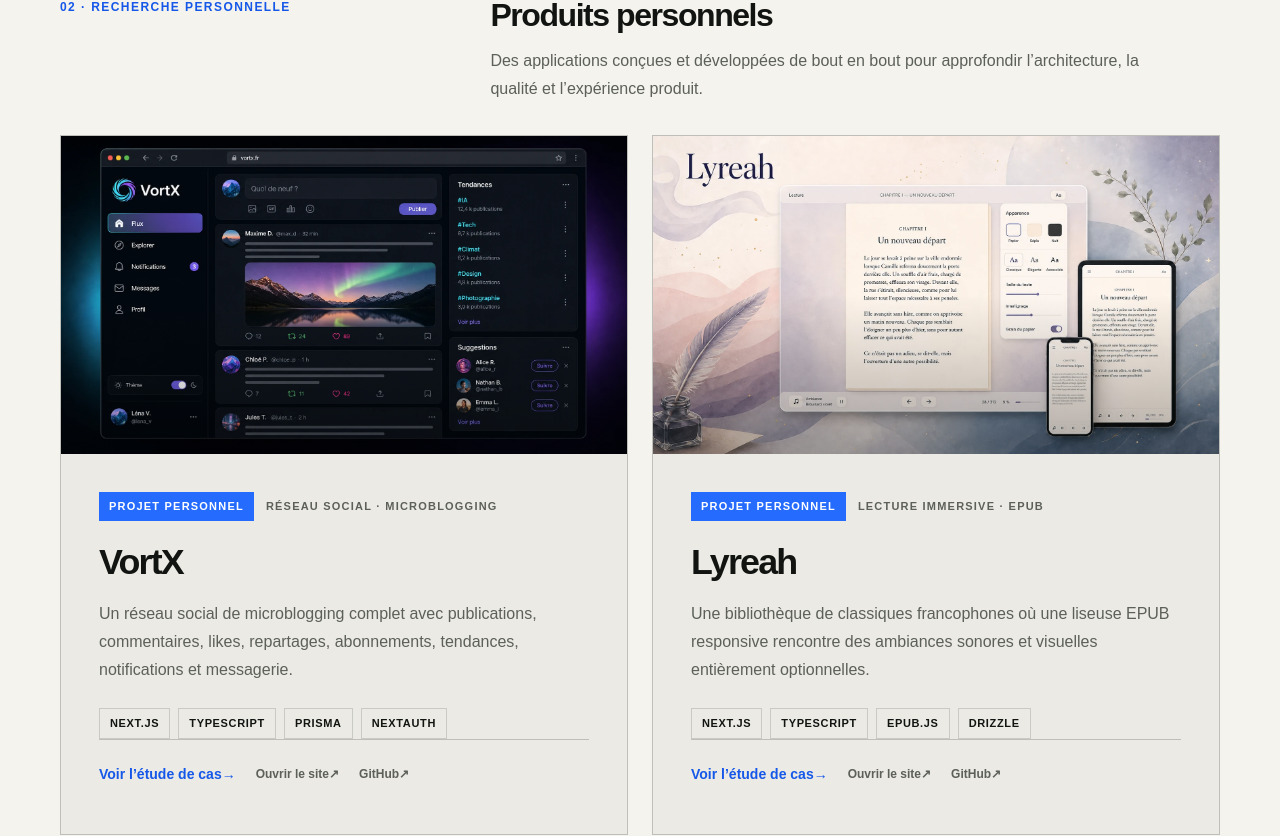
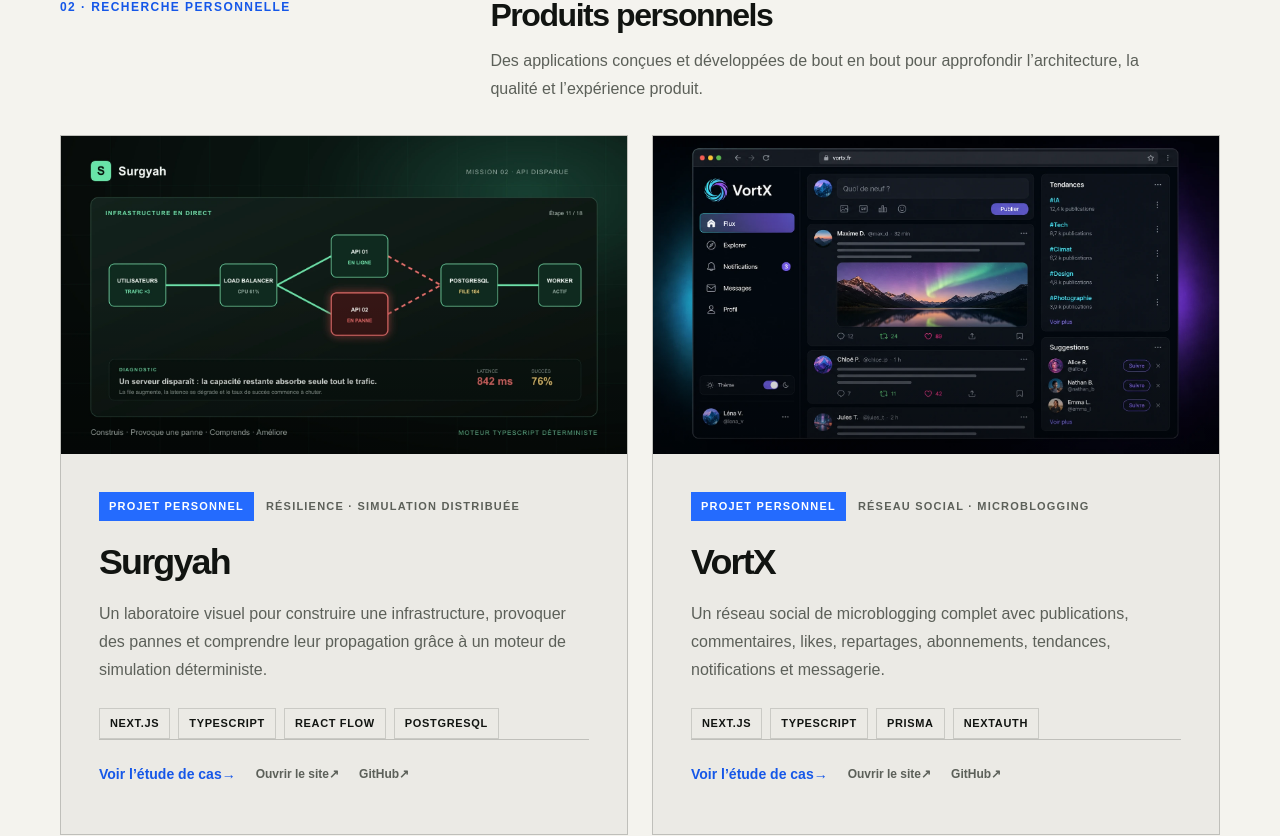
Before and after one commit to BastienAuT/portfolio-bastien-nextjs, a Next.js app: page / in a window 1280 px wide. Shown: the part 4372-5208 px from the top of the page. Built offline with nearby package versions, Linux system fonts and the light colour scheme; no server answers; a web font is replaced by a local one.

Commit message:
feat: ajouter le projet Surgyah

```diff
--- a/src/components/projets/Projets.jsx
+++ b/src/components/projets/Projets.jsx
@@ -9,8 +9,8 @@ import { localizeProjects } from "@/src/data/projects.en";
 import { localePath } from "@/src/lib/i18n";
 
 const copy = {
-  fr: { caseStudy: "Voir l’étude de cas", open: "Ouvrir le site", tech: "Technologies utilisées pour", openAria: "Ouvrir le site", repoAria: "Ouvrir le dépôt GitHub de", recent: "Travaux récents", title: "Projets sélectionnés", intro: "Deux réalisations menées en contexte professionnel et trois produits personnels conçus de bout en bout, dont Cyclone présenté ci-dessus.", proEyebrow: "01 · Contexte professionnel", proTitle: "Réalisations professionnelles", proDescription: "Des fonctionnalités livrées dans un cadre de travail réel, avec un périmètre précis et des contraintes produit existantes.", personalEyebrow: "02 · Recherche personnelle", personalTitle: "Produits personnels", personalDescription: "Des applications conçues et développées de bout en bout pour approfondir l’architecture, la qualité et l’expérience produit." },
-  en: { caseStudy: "View case study", open: "Open website", tech: "Technologies used for", openAria: "Open the website", repoAria: "Open the GitHub repository for", recent: "Recent work", title: "Selected projects", intro: "Two projects delivered in a professional setting and three personal products designed and built end to end, including Cyclone above.", proEyebrow: "01 · Professional context", proTitle: "Professional work", proDescription: "Features delivered in a real work environment, within a defined scope and existing product constraints.", personalEyebrow: "02 · Personal exploration", personalTitle: "Personal products", personalDescription: "Applications designed and developed end to end to deepen my work on architecture, quality, and product experience." },
+  fr: { caseStudy: "Voir l’étude de cas", open: "Ouvrir le site", tech: "Technologies utilisées pour", openAria: "Ouvrir le site", repoAria: "Ouvrir le dépôt GitHub de", recent: "Travaux récents", title: "Projets sélectionnés", intro: "Deux réalisations menées en contexte professionnel et quatre produits personnels conçus de bout en bout, dont Cyclone présenté ci-dessus.", proEyebrow: "01 · Contexte professionnel", proTitle: "Réalisations professionnelles", proDescription: "Des fonctionnalités livrées dans un cadre de travail réel, avec un périmètre précis et des contraintes produit existantes.", personalEyebrow: "02 · Recherche personnelle", personalTitle: "Produits personnels", personalDescription: "Des applications conçues et développées de bout en bout pour approfondir l’architecture, la qualité et l’expérience produit." },
+  en: { caseStudy: "View case study", open: "Open website", tech: "Technologies used for", openAria: "Open the website", repoAria: "Open the GitHub repository for", recent: "Recent work", title: "Selected projects", intro: "Two projects delivered in a professional setting and four personal products designed and built end to end, including Cyclone above.", proEyebrow: "01 · Professional context", proTitle: "Professional work", proDescription: "Features delivered in a real work environment, within a defined scope and existing product constraints.", personalEyebrow: "02 · Personal exploration", personalTitle: "Personal products", personalDescription: "Applications designed and developed end to end to deepen my work on architecture, quality, and product experience." },
 };
 
 const ProjectCard = ({ project, locale, t }) => {
--- a/src/data/projects.en.js
+++ b/src/data/projects.en.js
@@ -17,6 +17,27 @@ const projectTranslations = {
       { label: "Real time", title: "Shared state", description: "Messages, presence, and conversations update without reloads, with private channels aligned with each member’s permissions." },
       { label: "Architecture", title: "Clear boundaries", description: "Authentication, data, and media transport remain decoupled so that each layer has a focused responsibility." },
       { label: "Product", title: "A complete experience", description: "The journey covers creating a space, chatting, moderation, and moving naturally from text to audio or video." },
+    ],
+  },
+  surgyah: {
+    kindLabel: "Personal project",
+    category: "Resilience · Distributed simulation",
+    summary: "A visual lab for building an infrastructure, triggering failures, and understanding how they propagate through a deterministic simulation engine.",
+    scope: "An open-source personal project designed as an architecture and technical-learning demonstration. The public demo runs in the browser, while the repository provides a complete distributed mode through Docker.",
+    role: "Product design, architecture, and full-stack development",
+    contribution: "I designed the guided journey, infrastructure canvas, simulation engine, diagnostics, and run comparison, along with the optional distributed architecture and its documentation.",
+    context: "Failures in a distributed architecture are difficult to explain with a static diagram: local saturation can fill a queue, slow a dependency, and then degrade the entire user journey. Surgyah turns those invisible relationships into an interactive, progressive experience.",
+    challenge: "Model capacity, queues, dependencies, and incidents faithfully enough to produce useful outcomes while keeping every consequence understandable to someone discovering resilience.",
+    approach: "I isolated a pure TypeScript engine that compiles the graph and computes each state without relying on system time or an external service. Three guided missions apply a traffic spike, an API outage, and a PostgreSQL failure; the interface displays their propagation, metrics, and causal chain live.",
+    tradeoffs: "The public demo runs the engine in the browser to remain immediate, free, and self-contained, but it does not persist runs. The same engine can also run in a Docker architecture where Next.js records runs, Redis Streams feeds a Bun worker, and SSE streams results.",
+    result: "The live version lets users edit an infrastructure, run 18 deterministic steps, track CPU, queues, latency, and success rate, and compare two runs before and after an improvement. The repository also documents and tests the distributed PostgreSQL, Redis, and worker journey.",
+    limitations: "The browser demo does not retain canvas positions or history after closing. In distributed mode, recovery after a worker crash and pause or stop commands are not yet part of the MVP.",
+    nextStep: "Persist the canvas layout and comparison history, then add interrupted-run recovery and checkpoints to distributed mode.",
+    technologies: ["Next.js", "TypeScript", "React Flow", "PostgreSQL", "Redis", "Bun", "Docker"],
+    highlights: [
+      { label: "Simulation", title: "A deterministic engine", description: "Each tick starts from the same state and events to produce a reproducible result that can be tested without an external API or AI." },
+      { label: "Learning", title: "From failure to impact", description: "The graph, metrics, and causal chain connect a technical incident to its concrete consequences for the user." },
+      { label: "Architecture", title: "Two modes, one engine", description: "The self-contained demo shares its computation core with a distributed journey combining PostgreSQL, Redis Streams, a Bun worker, and SSE." },
     ],
   },
   jetscanner: {
--- a/src/data/projects.js
+++ b/src/data/projects.js
@@ -48,6 +48,58 @@ export const projects = [
         title: "Une expérience complète",
         description:
           "Le parcours couvre la création d’un espace, la discussion, la modération et le passage naturel du texte à l’audio ou à la vidéo.",
+      },
+    ],
+  },
+  {
+    slug: "surgyah",
+    title: "Surgyah",
+    kind: "personal",
+    kindLabel: "Projet personnel",
+    category: "Résilience · Simulation distribuée",
+    cover: "/projects/surgyah-cover.webp",
+    demoUrl: "https://surgyah.vercel.app/",
+    repositoryUrl: "https://github.com/BastienAuT/Surgyah",
+    summary:
+      "Un laboratoire visuel pour construire une infrastructure, provoquer des pannes et comprendre leur propagation grâce à un moteur de simulation déterministe.",
+    scope:
+      "Projet personnel open source conçu comme une démonstration d’architecture et de pédagogie technique. La démo publique s’exécute dans le navigateur, tandis que le dépôt fournit un mode distribué complet avec Docker.",
+    role: "Conception produit, architecture et développement full-stack",
+    contribution:
+      "J’ai conçu le parcours guidé, le canvas d’infrastructure, le moteur de simulation, les diagnostics et la comparaison des essais, ainsi que l’architecture distribuée optionnelle et sa documentation.",
+    context:
+      "Les pannes d’une architecture distribuée sont difficiles à expliquer avec un schéma statique : une saturation locale peut remplir une file, ralentir une dépendance puis dégrader tout le parcours utilisateur. Surgyah transforme ces relations invisibles en une expérience interactive et progressive.",
+    challenge:
+      "Modéliser assez fidèlement la capacité, les files d’attente, les dépendances et les incidents pour produire des résultats utiles, tout en gardant chaque conséquence compréhensible par une personne qui découvre la résilience.",
+    approach:
+      "J’ai isolé un moteur TypeScript pur qui compile le graphe et calcule chaque état sans dépendre de l’heure ni d’un service externe. Trois missions guidées appliquent un pic de trafic, la perte d’une API et une panne PostgreSQL ; l’interface visualise leur propagation, les métriques et la chaîne causale en direct.",
+    tradeoffs:
+      "La démo publique exécute le moteur dans le navigateur pour rester immédiate, gratuite et autonome, mais elle ne persiste pas les essais. Le même moteur peut aussi tourner dans une architecture Docker où Next.js enregistre les runs, Redis Streams alimente un worker Bun et SSE diffuse les résultats.",
+    result:
+      "La version en ligne permet de modifier une infrastructure, lancer 18 étapes déterministes, suivre CPU, files, latence et taux de succès, puis comparer deux essais avant et après amélioration. Le dépôt documente et teste aussi le parcours distribué PostgreSQL, Redis et worker.",
+    limitations:
+      "La démo navigateur ne conserve ni les positions du canvas ni l’historique après fermeture. Dans le mode distribué, la reprise après le crash d’un worker et les commandes de pause ou d’arrêt ne font pas encore partie du MVP.",
+    nextStep:
+      "Persister la disposition du canvas et l’historique des comparaisons, puis ajouter la récupération des runs interrompus et des checkpoints au mode distribué.",
+    technologies: ["Next.js", "TypeScript", "React Flow", "PostgreSQL", "Redis", "Bun", "Docker"],
+    highlights: [
+      {
+        label: "Simulation",
+        title: "Un moteur déterministe",
+        description:
+          "Chaque tick part du même état et des mêmes événements pour produire un résultat reproductible, testable sans API externe ni IA.",
+      },
+      {
+        label: "Pédagogie",
+        title: "De la panne à l’impact",
+        description:
+          "Le graphe, les métriques et la chaîne causale relient l’incident technique à ses conséquences concrètes pour l’utilisateur.",
+      },
+      {
+        label: "Architecture",
+        title: "Deux modes, un moteur",
+        description:
+          "La démo autonome partage son cœur de calcul avec un parcours distribué associant PostgreSQL, Redis Streams, worker Bun et SSE.",
       },
     ],
   },
```
Also changed, not shown: public/projects/surgyah-cover.webp (added).
